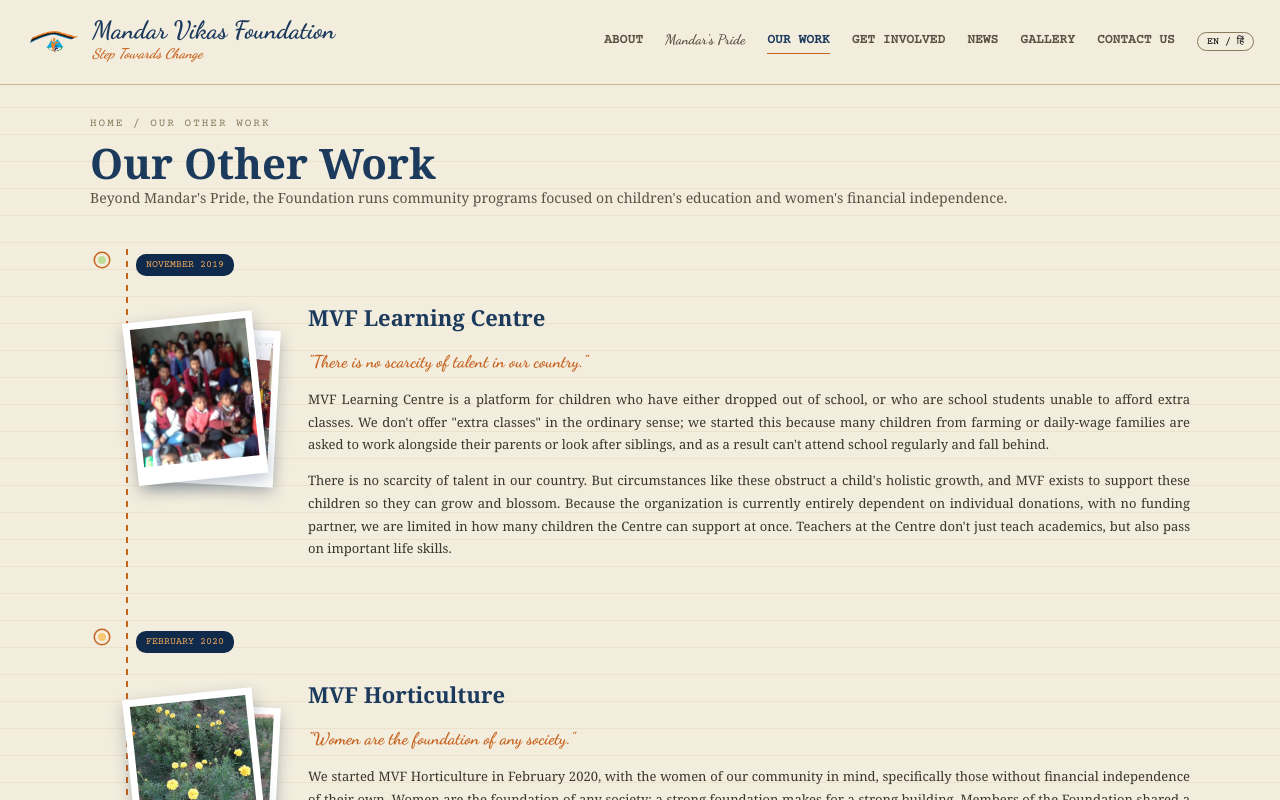
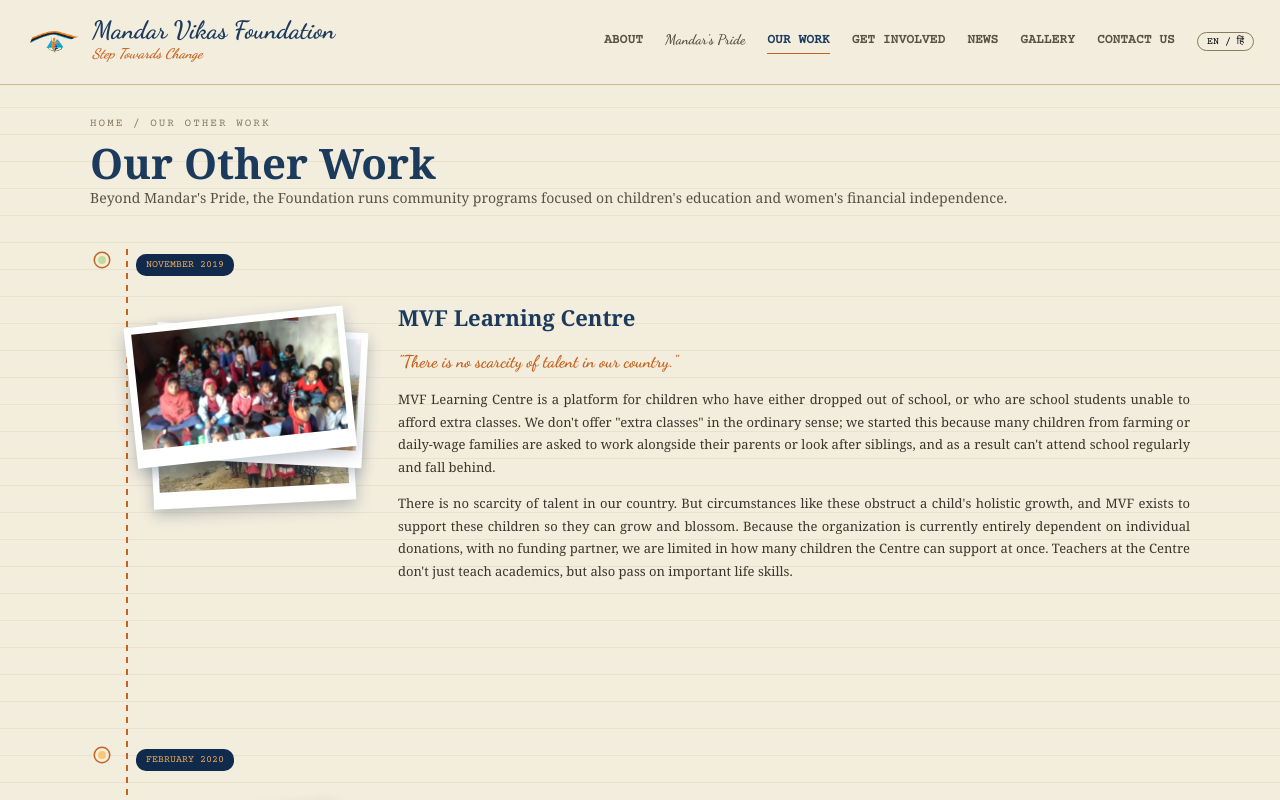
Before and after one commit to mandarvikasfoundation/mvf-website, a Next.js app: page /our-work in a window 1280 px wide. Shown: the top 800 px of the page. Built offline with nearby package versions, Linux system fonts and the light colour scheme.

Commit message:
Uncropped bigger photo stacks with 3 photos each for Our Work; steeper, more prominent diagonal 'ridge-band' dividers (top+bottom) applied across Home/About/Get Involved

```diff
--- a/app/get-involved/page.tsx
+++ b/app/get-involved/page.tsx
@@ -136,8 +136,8 @@
       {/* PARTNER — mirror of Volunteer: form left, text right */}
       <section
         id="partner"
-        className="ridge-divider"
-        style={{ background: 'var(--navy-900)', padding: '44px 0', scrollMarginTop: 90 }}
+        className="ridge-band"
+        style={{ background: 'var(--navy-900)', padding: '54px 0', scrollMarginTop: 90 }}
       >
         <div className="container" style={{ display: 'flex', gap: 30, alignItems: 'center', flexWrap: 'wrap-reverse', position: 'relative' }}>
           <div style={{ position: 'absolute', right: 26, top: 0, bottom: 0, width: 1, background: 'var(--saffron-300)', opacity: 0.3 }} />
--- a/app/globals.css
+++ b/app/globals.css
@@ -135,14 +135,26 @@
   border-radius: var(--radius-md);
 }
 
-/* Diagonal "mountain ridge" section divider, used between major sections */
+/* Diagonal "mountain ridge" section divider, used between major sections.
+   Steeper tilt (7%) so it reads as clearly intentional. */
 .ridge-divider {
-  clip-path: polygon(0 4%, 100% 0, 100% 100%, 0 100%);
+  clip-path: polygon(0 7%, 100% 0, 100% 100%, 0 100%);
 }
 
 /* Same idea, mirrored, so the diagonal leans the other way for variety */
 .ridge-divider-reverse {
-  clip-path: polygon(0 0, 100% 4%, 100% 100%, 0 100%);
+  clip-path: polygon(0 0, 100% 7%, 100% 100%, 0 100%);
+}
+
+/* A full tilted "band" — both top and bottom edges slant the same way,
+   like a parallelogram. Use this for a section that needs a diagonal
+   transition both coming in AND going out (not just at the top). */
+.ridge-band {
+  clip-path: polygon(0 7%, 100% 0%, 100% 93%, 0% 100%);
+}
+
+.ridge-band-reverse {
+  clip-path: polygon(0 0%, 100% 7%, 100% 100%, 0% 93%);
 }
 
 .field-input {
--- a/app/our-work/page.tsx
+++ b/app/our-work/page.tsx
@@ -20,6 +20,7 @@
     photos: [
       { src: '/images/our-work/learning-1.jpg' },
       { src: '/images/our-work/learning-2.jpg' },
+      { src: '/images/our-work/learning-3.jpg' },
     ],
     paragraphs: [
       `MVF Learning Centre is a platform for children who have either dropped out of school, or who are school students unable to afford extra classes. We don't offer "extra classes" in the ordinary sense; we started this because many children from farming or daily-wage families are asked to work alongside their parents or look after siblings, and as a result can't attend school regularly and fall behind.`,
@@ -51,6 +52,7 @@
     photos: [
       { src: '/images/our-work/skill-1.jpg' },
       { src: '/images/our-work/skill-2.jpg' },
+      { src: '/images/our-work/skill-3.jpg' },
     ],
     paragraphs: [
       `Mandar Vikas Foundation works toward self-sustenance for underprivileged sections of society. In line with that goal, MVF started the Skill Development Centre in February 2021, beginning with a free Basic Tailoring Course for women. The course runs over three months, split into six fifteen-day terms.`,
@@ -133,9 +135,9 @@
               <div style={{ display: 'flex', gap: 22, alignItems: 'flex-start', flexWrap: 'wrap' }}>
                 <div style={{ flexShrink: 0, marginTop: 26 }}>
                   {/* Same interactive photo-stack component used on Home
-                      and Mandar's Pride — click the front photo to cycle
-                      through the pile. */}
-                  <PhotoStack photos={program.photos} />
+                      and Mandar's Pride, but here each photo keeps its own
+                      natural aspect ratio (no cropping), and sized bigger. */}
+                  <PhotoStack photos={program.photos} photoWidth={220} crop={false} />
                 </div>
                 <div style={{ flex: 1, minWidth: 260 }}>
                   <h2 className="section-heading" style={{ fontSize: 22 }}>
--- a/app/page.tsx
+++ b/app/page.tsx
@@ -115,8 +115,8 @@
 
       {/* MANDAR'S PRIDE SPOTLIGHT */}
       <section
-        className="ridge-divider"
-        style={{ background: 'var(--navy-900)', padding: '44px 0' }}
+        className="ridge-band"
+        style={{ background: 'var(--navy-900)', padding: '52px 0' }}
       >
         <div
           className="container"
--- a/components/PhotoStack.tsx
+++ b/components/PhotoStack.tsx
@@ -16,10 +16,23 @@
 /**
  * A stack of photos with white polaroid-style borders. Clicking the front
  * photo slides it to the back of the pile, cycling through the set.
- * The exact photo count/dimensions here are illustrative — swap in real
- * photos of any aspect ratio; the component doesn't need exactly 3.
+ *
+ * By default (crop=true) photos are cropped to a uniform frame, matching
+ * the original Home/Mandar's Pride flagship stack look.
+ *
+ * Pass crop={false} to instead let each photo keep its own natural aspect
+ * ratio (no cropping at all) — width is fixed via photoWidth, height
+ * follows automatically per photo.
  */
-export default function PhotoStack({ photos }: { photos: StackPhoto[] }) {
+export default function PhotoStack({
+  photos,
+  photoWidth = 130,
+  crop = true,
+}: {
+  photos: StackPhoto[];
+  photoWidth?: number;
+  crop?: boolean;
+}) {
   const [order, setOrder] = useState(photos.map((_, i) => i));
 
   function cycleToBack(photoIndex: number) {
@@ -28,8 +41,13 @@
     setOrder((prev) => [...prev.slice(1), prev[0]]);
   }
 
+  // When not cropping, photos can have very different natural heights, so
+  // the container needs enough room for the tallest reasonable photo
+  // (assume up to a 4:3 portrait) rather than a fixed short box.
+  const containerHeight = crop ? photoWidth * 1.35 : photoWidth * 1.7;
+
   return (
-    <div style={{ position: 'relative', width: 150, height: 176 }}>
+    <div style={{ position: 'relative', width: photoWidth + 20, height: containerHeight }}>
       {photos.map((photo, photoIndex) => {
         const slotDepth = order.indexOf(photoIndex);
         const style = SLOT_STYLES[slotDepth] ?? SLOT_STYLES[SLOT_STYLES.length - 1];
@@ -41,7 +59,7 @@
               position: 'absolute',
               top: 0,
               left: 0,
-              width: 130,
+              width: photoWidth,
               padding: '7px 7px 18px',
               background: 'white',
               boxShadow: '0 6px 16px rgba(15,42,74,0.28)',
@@ -54,7 +72,11 @@
             <img
               src={photo.src}
               alt={photo.caption ?? ''}
-              style={{ width: '100%', height: 138, objectFit: 'cover' }}
+              style={
+                crop
+                  ? { width: '100%', height: photoWidth * 1.06, objectFit: 'cover', display: 'block' }
+                  : { width: '100%', height: 'auto', display: 'block' }
+              }
             />
             {photo.caption && (
               <div
```
Also changed, not shown: app/about/page.tsx (+5 -5 lines), public/images/our-work/learning-3.jpg (added), public/images/our-work/skill-3.jpg (added).
